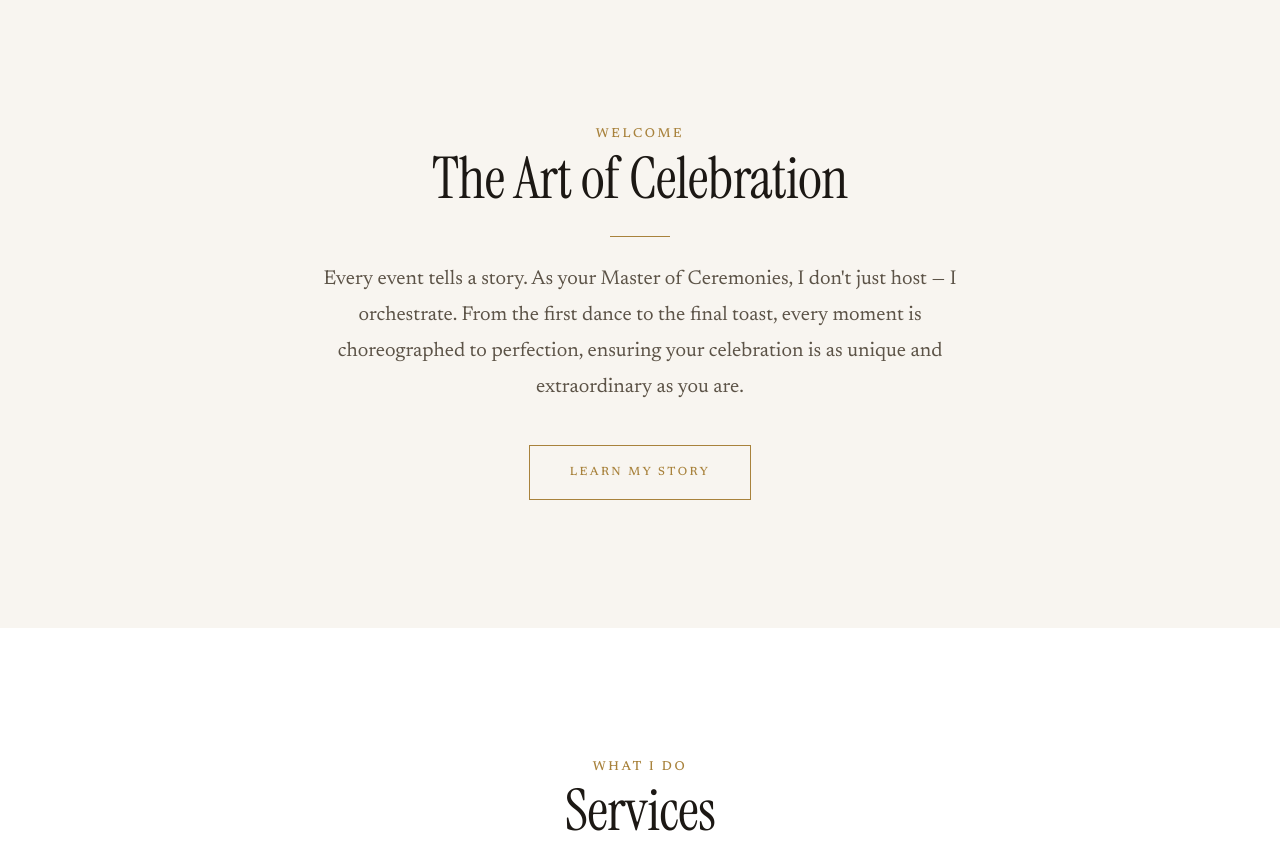
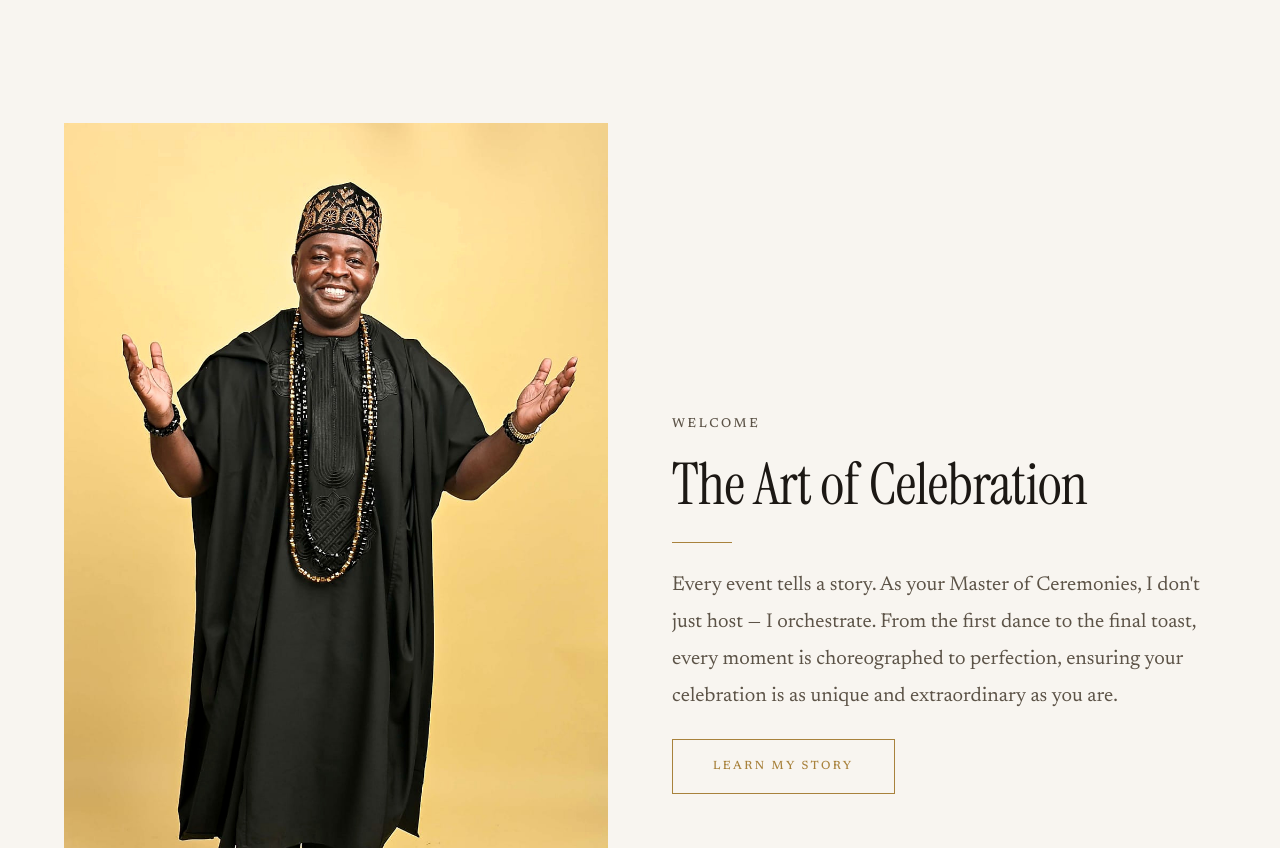
Before and after one commit to EriMorak7/masterofceremonies, a plain HTML site: page index.html in a window 1280 px wide. Shown: the part 960-1808 px from the top of the page. Drawn offline with Linux system fonts and the light colour scheme.

Commit message:
Agbada image

```diff
--- a/index.html
+++ b/index.html
@@ -61,15 +61,22 @@
     </section>
 
     <!-- Intro Section -->
-    <section class="section section--alt text-center">
-      <div class="container container--narrow reveal">
-        <p class="subheading">WELCOME</p>
-        <h2>The Art of Celebration</h2>
-        <span class="gold-line gold-line--center"></span>
-        <p class="body-large" style="margin-bottom: var(--space-lg);">
-          Every event tells a story. As your Master of Ceremonies, I don't just host — I orchestrate. From the first dance to the final toast, every moment is choreographed to perfection, ensuring your celebration is as unique and extraordinary as you are.
-        </p>
-        <a href="about.html" class="btn">Learn My Story</a>
+    <section class="section section--alt">
+      <div class="container">
+        <div class="about-split">
+          <div class="about-split__image about-split__image--full reveal-left">
+            <img src="images/kayode-agbada.jpg" alt="Kayode &quot;Kayo&quot; Malomo smiling with arms open in welcome, wearing traditional agbada attire" />
+          </div>
+          <div class="about-split__text reveal-right">
+            <p class="subheading">WELCOME</p>
+            <h2>The Art of Celebration</h2>
+            <span class="gold-line"></span>
+            <p class="body-large">
+              Every event tells a story. As your Master of Ceremonies, I don't just host — I orchestrate. From the first dance to the final toast, every moment is choreographed to perfection, ensuring your celebration is as unique and extraordinary as you are.
+            </p>
+            <a href="about.html" class="btn">Learn My Story</a>
+          </div>
+        </div>
       </div>
     </section>
 
--- a/styles.css
+++ b/styles.css
@@ -1679,6 +1679,13 @@ select.form-control {
   z-index: -1;
 }
 
+/* Shows the full photo uncropped, at its natural proportions,
+   instead of the fixed 3:4 crop used elsewhere */
+.about-split__image--full img {
+  aspect-ratio: auto;
+  object-fit: contain;
+}
+
 .about-split__text .subheading {
   margin-bottom: var(--space-sm);
 }
```
Also changed, not shown: images/kayode-agbada.jpg (added).
